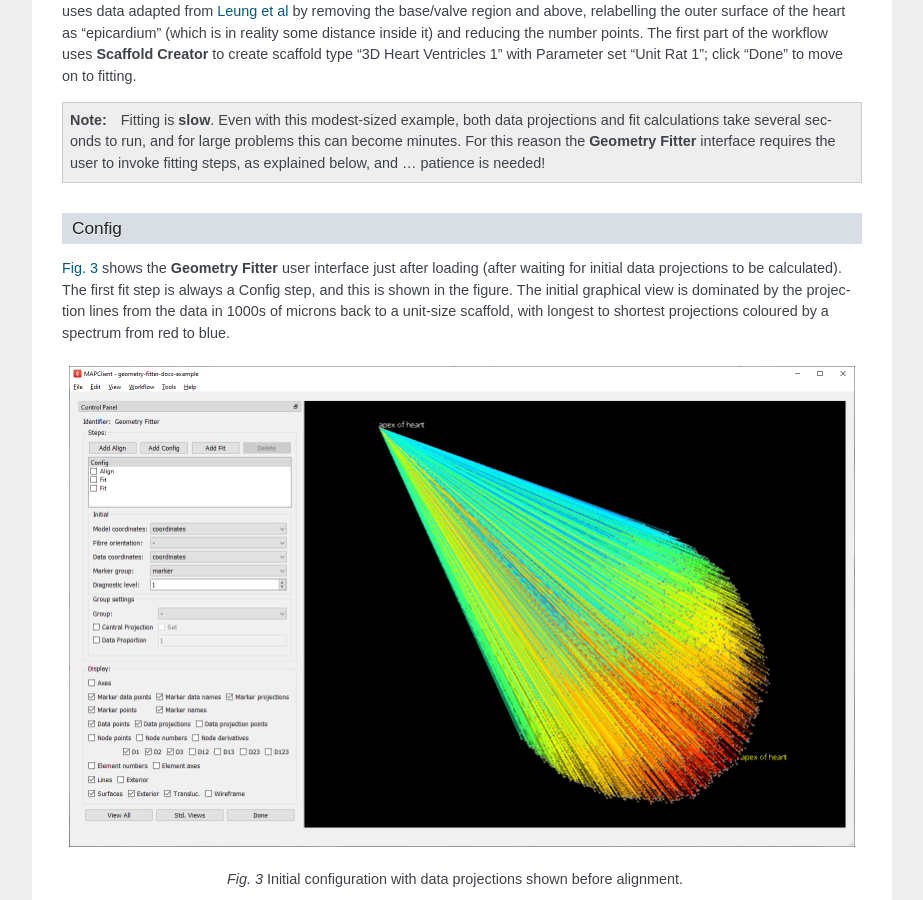
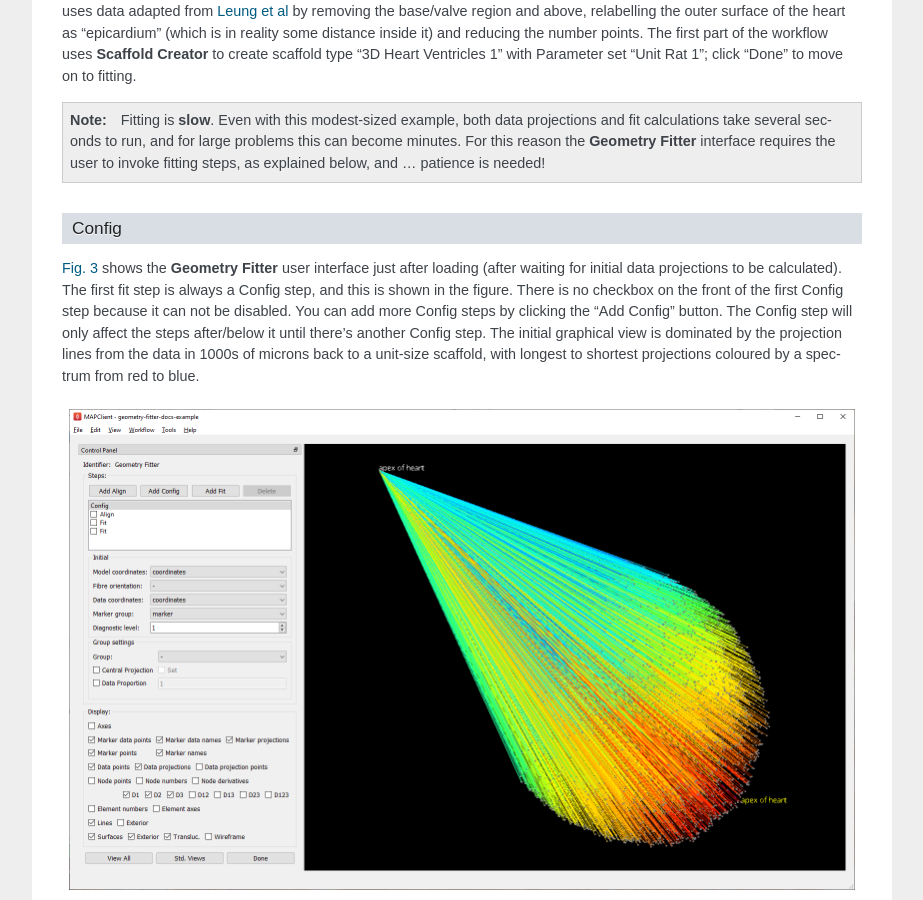
Before and after one commit to v-chopovda/mapclientplugins.geometryfitter, a Sphinx documentation site: the page built from docs/index.rst, in a window 1280 px wide and 900 px high, scrolled down 2713 px. Shown: the whole window, without its empty margins (198-1121 px from the left). Built offline with Sphinx 7.4.7, drawn with Linux system fonts in a browser that asks for light colours.

Commit message:
Add WhatsThis to config dialog

```diff
--- a/docs/index.rst
+++ b/docs/index.rst
@@ -86,7 +86,9 @@ Config
 ^^^^^^
 
 :numref:`fig-fit-step-config` shows the **Geometry Fitter** user interface just after loading (after waiting for initial data projections to be calculated). The first fit step is always a Config
-step, and this is shown in the figure. The initial graphical view is dominated by the projection lines from the data in 1000s of microns back to a unit-size scaffold, with longest to shortest projections coloured by a spectrum from red to blue.
+step, and this is shown in the figure. There is no checkbox on the front of the first Config step because it can not be disabled. You can add more Config steps by clicking the "Add Config" button.
+The Config step will only affect the steps after/below it until there's another Config step.
+The initial graphical view is dominated by the projection lines from the data in 1000s of microns back to a unit-size scaffold, with longest to shortest projections coloured by a spectrum from red to blue.
 
 .. _fig-fit-step-config:
 
```
Also changed, not shown: 1 other file.
